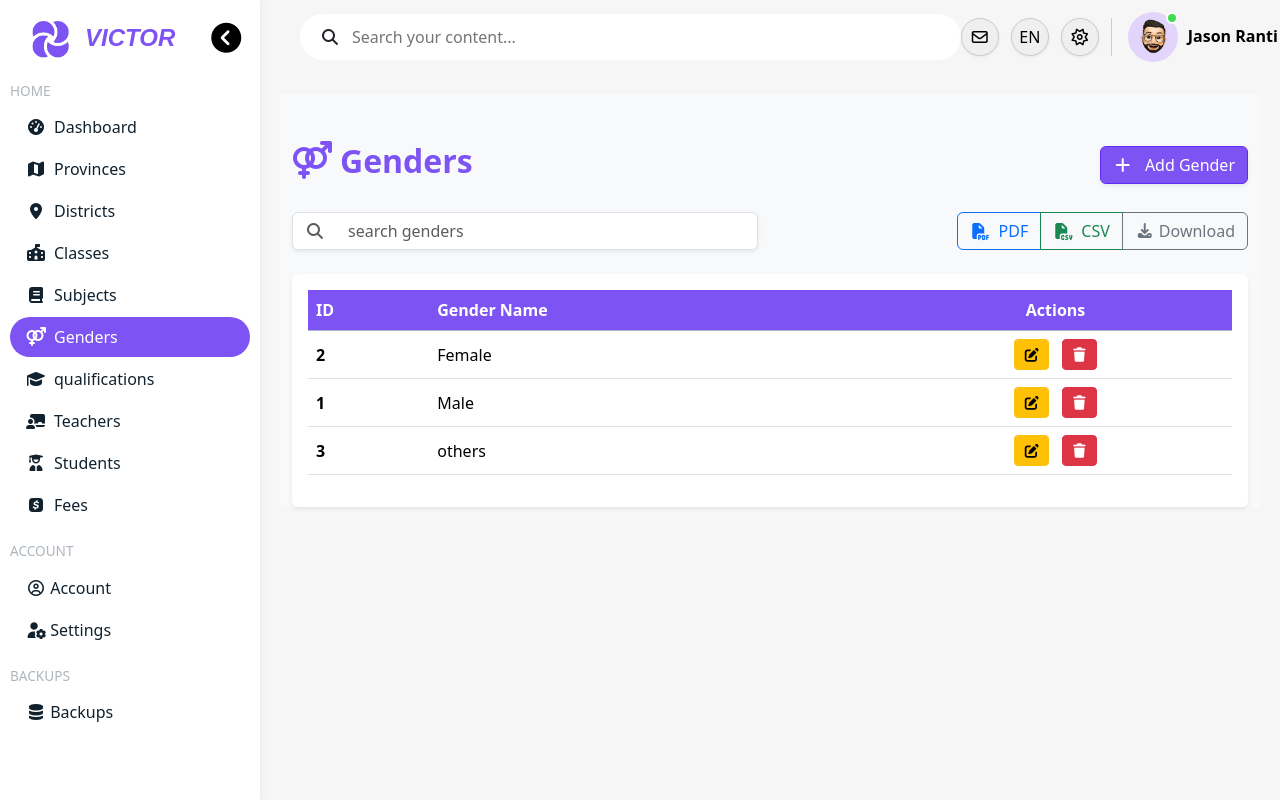
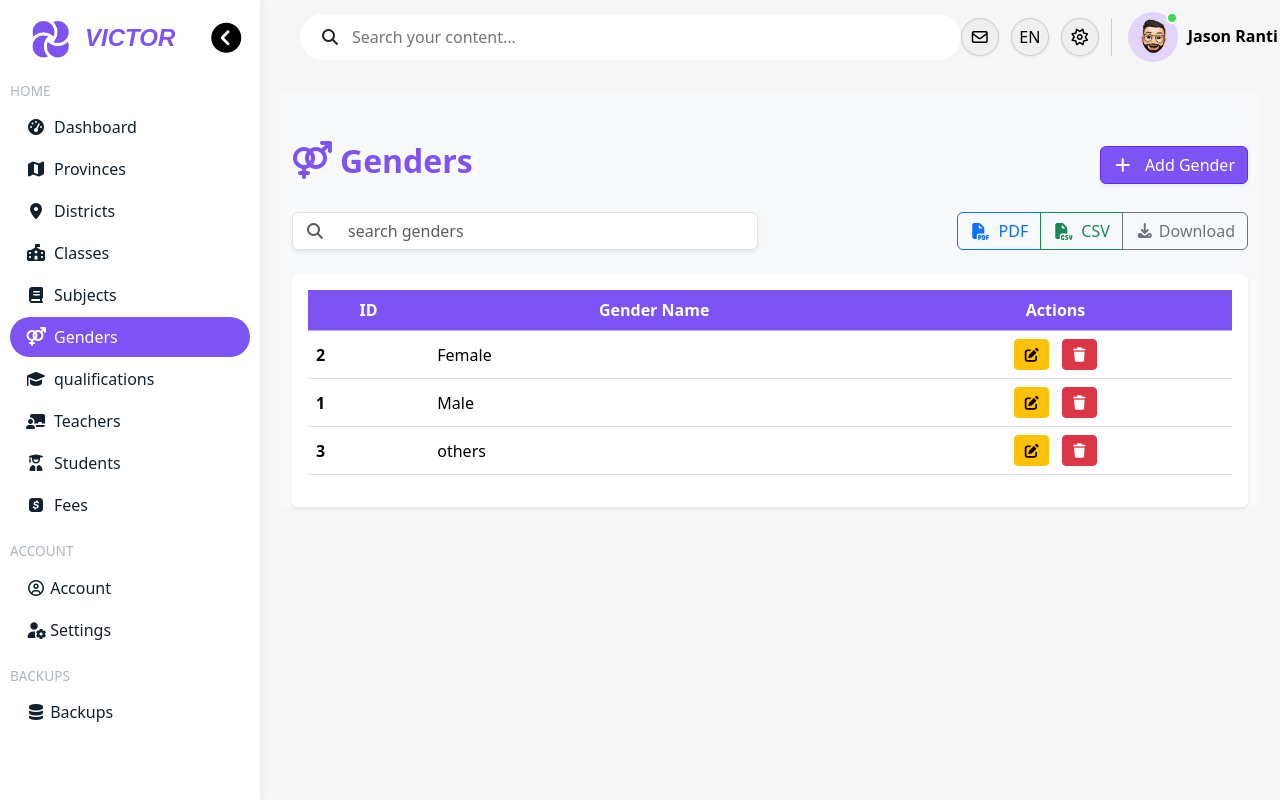
Before and after one commit to imranmalakzai/student-management-system, a PHP site: page /genders.php in a window 1280 px wide. Run offline with PHP 8.4, Linux system fonts and the light colour scheme; a user stored in the database is signed in; data comes from the database, SQL or seed files in the repository.

Commit message:
Align the element to the center

```diff
--- a/genders.php
+++ b/genders.php
@@ -41,9 +41,9 @@ require("common/header.php") ?>
           <table id="genderTable" class="table table-hover align-middle">
             <thead class="table-primary">
               <tr>
-                <th data-translate="id-number">ID</th>
-                <th data-translate="gender">Gender Name</th>
-                <th data-translate="action" class="text-center">Actions</th>
+                <th class="text-center" data-translate="id-number">ID</th>
+                <th class="text-center" data-translate="gender">Gender Name</th>
+                <th class="text-center" data-translate="action">Actions</th>
               </tr>
             </thead>
             <tbody id="gendersTableBody">
@@ -62,7 +62,7 @@ require("common/header.php") ?>
     <div class="modal-content shadow-lg border-0">
       <div class="modal-header bg-purpal text-white">
         <h5 class="modal-title">
-          <i class="fa-solid fa-venus-mars me-2"></i> <span id="addGenderModalLabel">Add New Gender</span>
+          <i class="fa-solid fa-venus-mars me-2"></i> <span id="addGenderModalLabel" class="text-center">Add New Gender</span>
         </h5>
         <button type="button" class="btn-close btn-close-white" data-bs-dismiss="modal" aria-label="Close"></button>
       </div>
```
